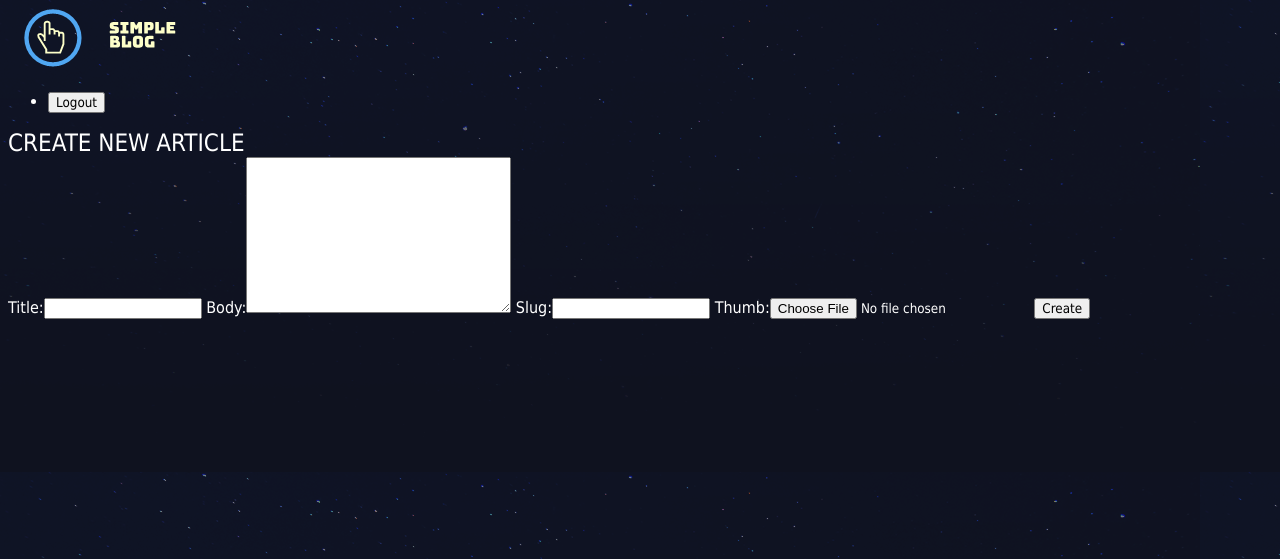
After one commit to kamilkostrzewski/django-blog, a Django app: template simpleblog/articles/templates/articles/article_create.html in a window 1280 px wide. The commit adds this page. Shown: the top 559 px of the page. Run offline with Django 3.2, Linux system fonts and the light colour scheme; the template is opened without the code that fills it: values that come from a table or form of the project are taken from there, others are empty.

Commit message:
[007] User logout, login requirment & redirecting

```diff
--- a/simpleblog/accounts/templates/accounts/login.html
+++ b/simpleblog/accounts/templates/accounts/login.html
@@ -5,6 +5,9 @@
     <form class="site-form" action={% url 'accounts:login' %} method="post">
         {% csrf_token %}
         {{ form }}
+        {% if request.GET.next %}
+            <input type="hidden", name="next" value="{{ request.GET.next }}">
+        {% endif %}
         <input type="submit" value="Login">
     </form>
 {% endblock %}
--- a/simpleblog/accounts/urls.py
+++ b/simpleblog/accounts/urls.py
@@ -6,6 +6,7 @@ app_name = 'accounts'
 
 
 urlpatterns = [
-    path('signup', views.signup_view, name='signup'),
-    path('login/', views.login_view, name='login')
+    path('signup/', views.signup_view, name='signup'),
+    path('login/', views.login_view, name='login'),
+    path('logout/', views.logout_view, name='logout')
 ]
--- /dev/null
+++ b/simpleblog/articles/forms.py
@@ -0,0 +1,8 @@
+from django import forms
+from . import models
+
+
+class CreateArticle(forms.ModelForm):
+    class Meta:
+        model = models.Article
+        fields = ['title', 'body', 'slug', 'thumb']
--- a/simpleblog/articles/models.py
+++ b/simpleblog/articles/models.py
@@ -1,4 +1,5 @@
 from django.db import models
+from django.contrib.auth.models import User
 
 
 # Create your models here.
@@ -8,7 +9,7 @@ class Article(models.Model):
     body = models.TextField()
     date = models.DateTimeField(auto_now_add=True)
     thumb = models.ImageField(default='default.png', blank=True)
-    # add in author later
+    author = models.ForeignKey(User, default=None, on_delete=models.CASCADE)
 
     def __str__(self):
         return self.title
--- /dev/null
+++ b/simpleblog/articles/templates/articles/article_create.html
@@ -0,0 +1,11 @@
+{% extends 'base_layout.html' %}
+
+{% block content %}
+    <div class="create-article"></div>
+    <h2>CREATE NEW ARTICLE</h2>
+    <form class="site-form" action="{% url 'articles:create' %}" method="post" enctype="multipart/form-data">
+        {% csrf_token %}
+        {{ form }}
+        <input type="submit" value="Create">
+    </form>
+{% endblock %}
--- a/simpleblog/articles/templates/articles/articles_list.html
+++ b/simpleblog/articles/templates/articles/articles_list.html
@@ -2,6 +2,7 @@
 
 {% block content %}
     <h1>Articles List</h1>
+    <br><br>
     <div class="articles">
         {% for article in articles %}
            <div class="articles">
--- a/simpleblog/articles/urls.py
+++ b/simpleblog/articles/urls.py
@@ -5,5 +5,6 @@ app_name = 'articles'
 
 urlpatterns = [
     path('', views.articles_list, name='list'),
+    path('create/', views.article_create, name='create'),
     path('<slug:slug>/', views.article_detail, name='detail')
 ]
--- a/simpleblog/templates/base_layout.html
+++ b/simpleblog/templates/base_layout.html
@@ -9,6 +9,16 @@
     <body>
         <div class="wrapper">
         <h1><a href="{% url 'articles:list' %}"><img src="{% static 'logo.png' %}"/> </a> </h1>
+        <nav>
+            <ul>
+                <li>
+                    <form class="logout-link" action="{% url 'accounts:logout'%}" method="post">
+                        {% csrf_token %}
+                        <button type="submit">Logout</button>
+                    </form>
+                </li>
+            </ul>
+        </nav>
             {% block content %}
             {% endblock %}
         </div>
```
Also changed, not shown: simpleblog/accounts/views.py (+11 -2 lines), simpleblog/articles/views.py (+18 -3 lines), simpleblog/articles/migrations/0003_article_author.py (added).
